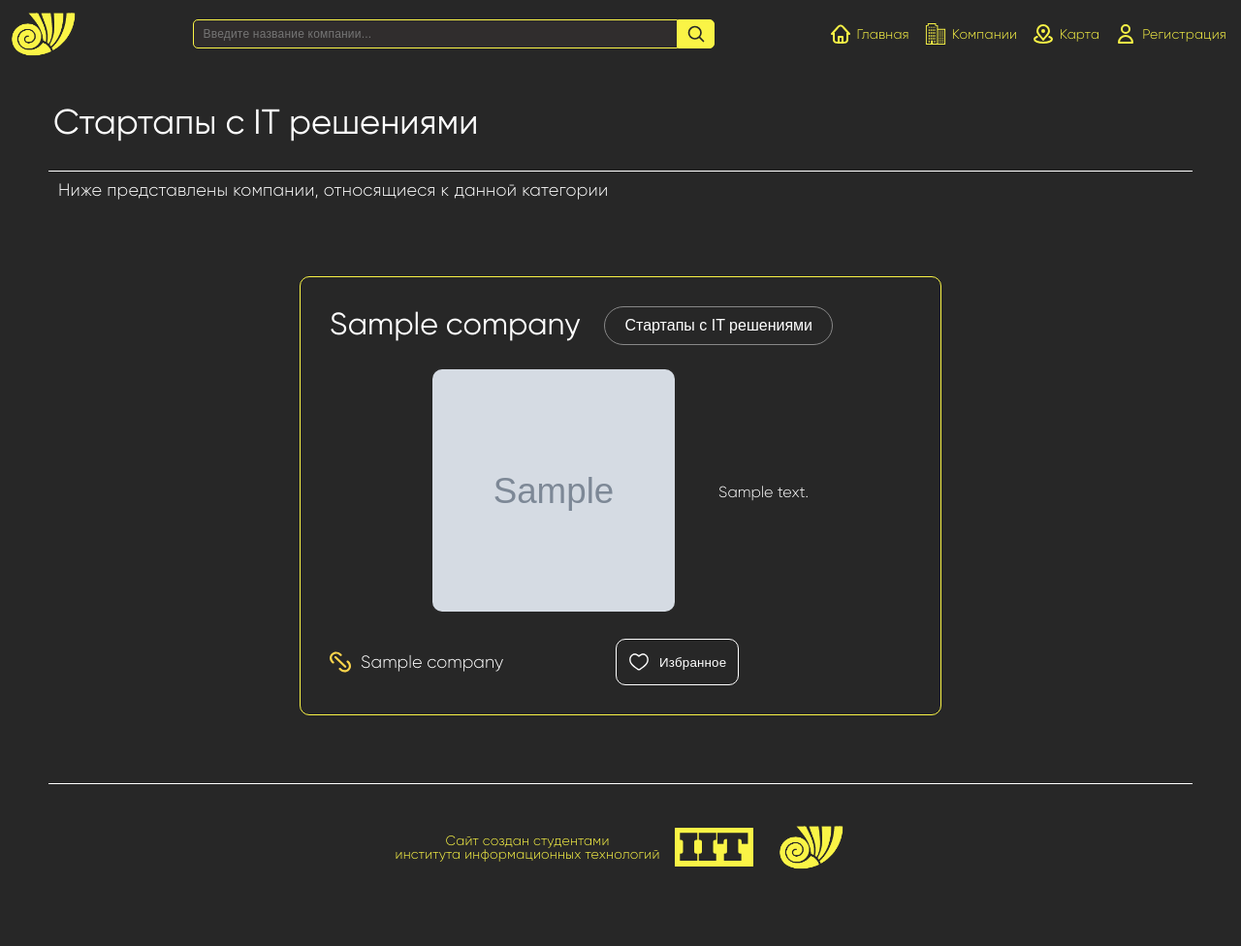
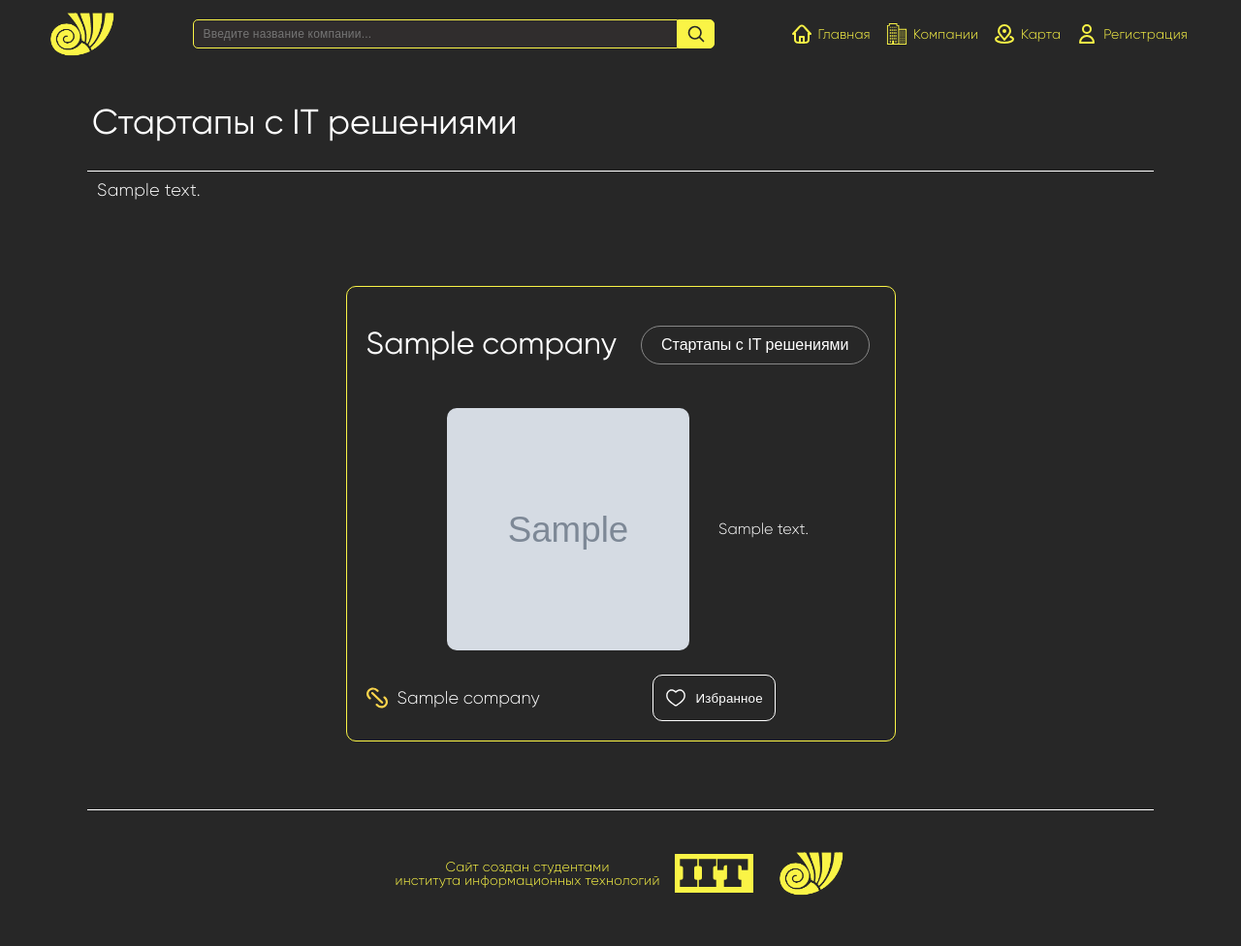
Before and after one commit to BorisVasilevv/web-chel-work, a Django app: a page that uses itcompanysite/companies/templates/companies/companies.html in a window 1280 px wide. Shown: the whole page at 97% size. Before the commit the page ends 897 px from the top, so only its background shows below. Run offline with Django 4.2, Linux system fonts and the light colour scheme; tables that the repository leaves empty hold one stand-in row (values such as "Sample post"); grey boxes marked "Sample" are stand-in pictures; some libraries are stand-ins or nearby versions.

Commit message:
frontend some changes

```diff
--- a/itcompanysite/accounts/static/accounts/css/profile.css
+++ b/itcompanysite/accounts/static/accounts/css/profile.css
@@ -91,7 +91,7 @@ h4{
 
 
 
-@media screen and (max-width: 390px) {
+@media screen and (max-width: 480px) {
 
     .profile-container {
         gap: 25px;
--- a/itcompanysite/accounts/static/accounts/css/registration.css
+++ b/itcompanysite/accounts/static/accounts/css/registration.css
@@ -129,7 +129,7 @@ a{
 
 /*----*/
 
-@media screen and (max-width: 390px) {
+@media screen and (max-width: 480px) {
 
     .extra-button {
         font-size: 26px;
--- a/itcompanysite/companies/static/companies/css/companies.css
+++ b/itcompanysite/companies/static/companies/css/companies.css
@@ -25,12 +25,17 @@
     display: flex;
     gap: 45px;
     flex-direction: row;
+    //height: 300px;
 }
 
 .companies-item_left{
     display: flex;
     gap: 25px;
     flex-direction: column;
+}
+
+.companies-item_link{
+    max-height: 250px;
 }
 
 .companies-item_link-img{
@@ -97,10 +102,12 @@
     max-width: 22px;
 }
 
-.companies-item_link:hover{
+    .companies-item_link-img:hover{
     transition-duration: 2s;
     transform: scale(1.1);
 }
+
+
 
 .companies-item_link-text{
     color: #FFFFFF;
@@ -148,6 +155,7 @@
     display: flex;
     flex-direction: row;
     gap: 25px;
+    height: 80px;
 }
 
 .subcategory-buttons {
@@ -155,8 +163,9 @@
     gap: 10px;
     justify-content: space-around;
     background-color: #272727;
-    margin-left: 10px;
-    margin-right: 10px;
+    margin: 10px;
+    flex-display: row;
+    flex-wrap: wrap;
 }
 
 .subcategory-button {
@@ -267,7 +276,7 @@
     font-size: 14px;
 }
 
-@media screen and (max-width: 390px) {
+@media screen and (max-width: 480px) {
     .companies-item {
         width: 297px;
         padding: 25px;
@@ -299,8 +308,6 @@
 
     .subcategory-buttons {
         gap: 5px;
-        flex-display: row;
-        flex-wrap: wrap;
     }
 
     .subcategory-button {
@@ -320,3 +327,22 @@
         padding: 10px;
     }
 }
+
+@media screen and (min-width: 1200px) and (max-width: 1440px) {
+
+    .companies-item{
+        margin: 20px 10px;
+        padding: 20px 5px 20px 20px;
+        width: 540px;
+    }
+
+    .companies-item_link-img:hover{
+        transition-duration: 1.5s;
+        transform: scale(1.05);
+    }
+
+        .company-item_main{
+        gap: 30px;
+        //height: 300px;
+    }
+}
--- a/itcompanysite/companies/templates/companies/companies.html
+++ b/itcompanysite/companies/templates/companies/companies.html
@@ -8,10 +8,15 @@
 {%block title%}Компании{%endblock%}
 {%block content%}
 
-{% if category_or_subcategory_name %}
+{% if category_or_subcategory %}
     <section class="section">
-        <span class="section-title">{{category_or_subcategory_name}}</span>
-        <span class="section-subtitle">Ниже представлены компании, относящиеся к данной категории</span>
+        {% if category_or_subcategory.subcategory_name %}
+            <span class="section-title border-none">{{category_or_subcategory.subcategory_name}}</span>
+        {% endif %}
+        {% if category_or_subcategory.category_name %}
+            <span class="section-title border-none">{{category_or_subcategory.category_name}}</span>
+        {% endif %}
+        <span class="section-subtitle">{{category_or_subcategory.description}}</span>
     </section>
     {% endif %}
 
--- a/itcompanysite/companies/views.py
+++ b/itcompanysite/companies/views.py
@@ -26,12 +26,15 @@ def companies(request):
 
 def companies_per_category_subcategory(request, category_or_subcategory_name):
     subcategory_list = []
+    category_or_subcategory = 0
     try:
         category = Category.objects.get(Q(category_name=category_or_subcategory_name))
+        category_or_subcategory = category
         subcategory_list = Subcategory.objects.filter(company_category_id=category.id)
     except ObjectDoesNotExist:
         try:
             subcategory = Subcategory.objects.get(Q(subcategory_name=category_or_subcategory_name))
+            category_or_subcategory = subcategory
             subcategory_list.append(subcategory)
         except ObjectDoesNotExist:
             raise Http404
@@ -44,7 +47,7 @@ def companies_per_category_subcategory(request, category_or_subcategory_name):
 
     result_companies = get_companies_with_favorite_flag_and_category(request, requested_companies)
     context = {
-        "category_or_subcategory_name": category_or_subcategory_name,
+        "category_or_subcategory": category_or_subcategory,
         "result_companies": result_companies,
     }
     return render(request, 'companies/companies.html', context)
--- a/itcompanysite/main/static/main/css/categories.css
+++ b/itcompanysite/main/static/main/css/categories.css
@@ -67,7 +67,7 @@
 }
 
 .categories-item_description{
-     line-height: 21px;
+     line-height: 1.2;
 }
 
 .section-title{
@@ -118,7 +118,7 @@
 /*--------*/
 
 
-@media screen and (max-width: 390px) {
+@media screen and (max-width: 480px) {
 
     .section{
         margin: 25px;
--- a/itcompanysite/main/static/main/css/main.css
+++ b/itcompanysite/main/static/main/css/main.css
@@ -15,7 +15,10 @@ a{
 }
 
 .navigation-elem-link:hover{
-    text-decoration: underline;
+    transition-duration: 0.15s;
+    transform: scale(1.1);
+    backface-visibility: hidden;
+    transform-origin: center;
 }
 
 .hidden{
@@ -206,7 +209,7 @@ hr{
 
 
 
-@media screen and (max-width: 390px) {
+@media screen and (max-width: 480px) {
 
     .site-logo-container {
         gap: 0;
@@ -277,7 +280,7 @@ hr{
         display: flex;
         flex-direction: column;
         gap: 10px;
-        width:  370px;
+        width: 100%;
         left: 0;
         position: absolute;
         padding: 10px;
@@ -290,13 +293,17 @@ hr{
     /*---------greeting----------*/
 
     .section-greeting{
-        background: linear-gradient(270deg, #000 0%, #000 0.14%, rgba(0, 0, 0, 0.00) 40%), url("../../main/img/compik.png");
+        background: linear-gradient(90deg, #000 0%, #000 0.14%, rgba(0, 0, 0, 0.00) 40%), linear-gradient(270deg, #000 0%, #000 0.14%, rgba(0, 0, 0, 0.00) 40%), url("../../main/img/compik.png");
+
         border-radius: 20px;
         height: 100px;
         margin: auto;
         padding: 70px 20px;
         text-align: center;
         width: 300px;
+        background-size: cover;
+        background-repeat: no-repeat;
+        background-position: center center;
     }
 
     .section-greeting__description{
@@ -324,3 +331,12 @@ hr{
         padding: 10px;
     }
 }
+
+
+@media screen and (min-width: 1200px) and (max-width: 1440px) {
+    body{
+        max-width: 1200px;
+
+    }
+
+}
--- a/itcompanysite/main/static/main/css/map.css
+++ b/itcompanysite/main/static/main/css/map.css
@@ -96,7 +96,7 @@
     width: 200px;
 }
 
-@media screen and (max-width: 390px) {
+@media screen and (max-width: 480px) {
 
     .main-page-map-container {
         height: 500px;
```
